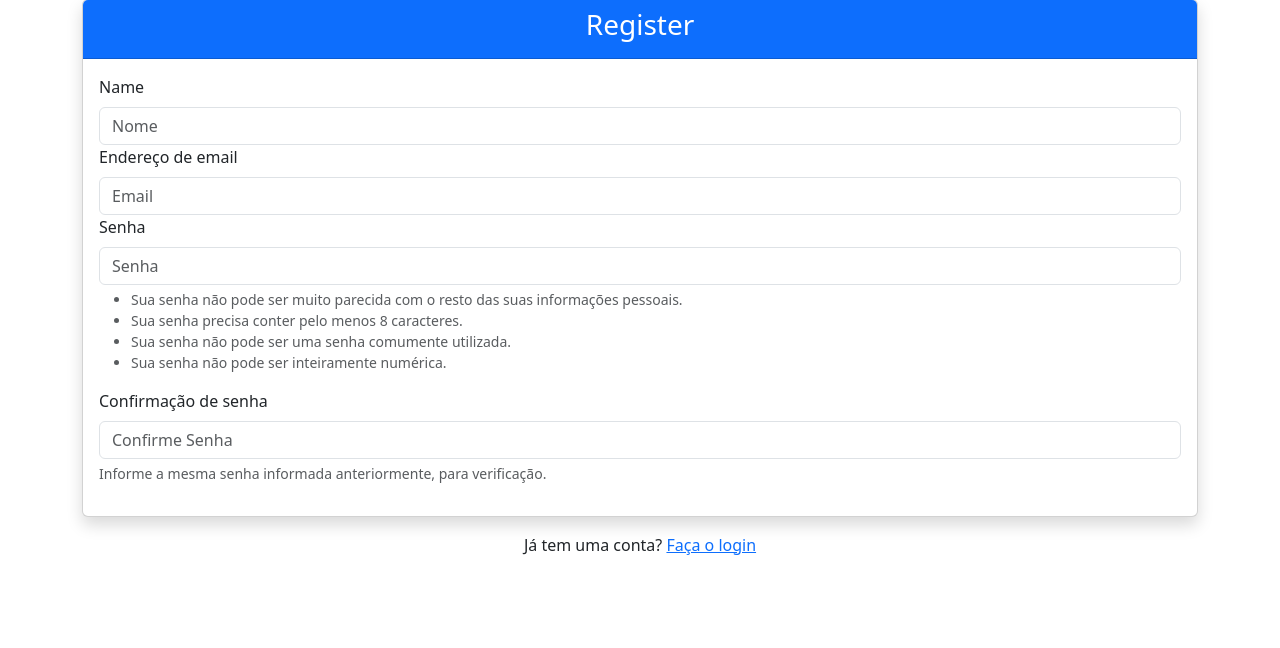
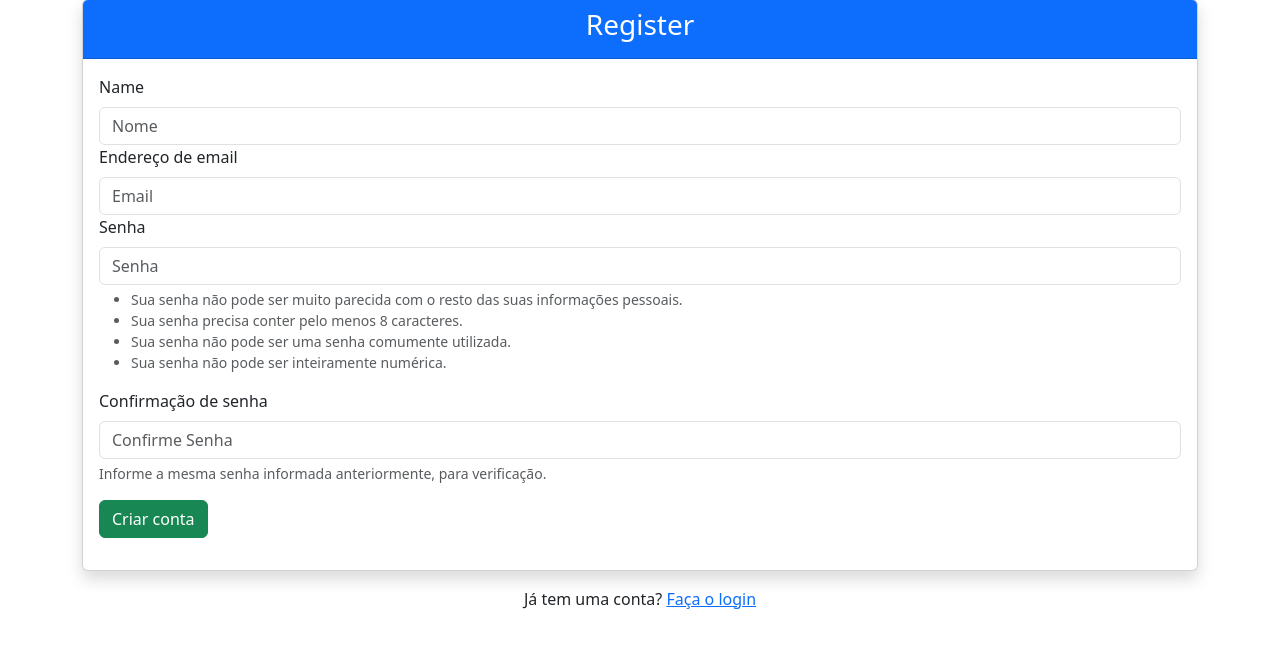
Before and after one commit to GersonMJL/school-incident-tracker, a Django app: page /accounts/register/ in a window 1280 px wide. Shown: the part 129-777 px from the top of the page. Run offline with Django 5.2, Linux system fonts and the light colour scheme; some libraries are stand-ins or nearby versions.

Commit message:
fix register button

```diff
--- a/app/users/templates/accounts/register.html
+++ b/app/users/templates/accounts/register.html
@@ -37,6 +37,9 @@
         </div>
         {% endif %}
         {% endfor %}
+        <div class="d-flex justify-content-start mt-3">
+          <button type="submit" class="btn btn-success">Criar conta</button>
+        </div>
       </div>
     </form>
   </div>
```
